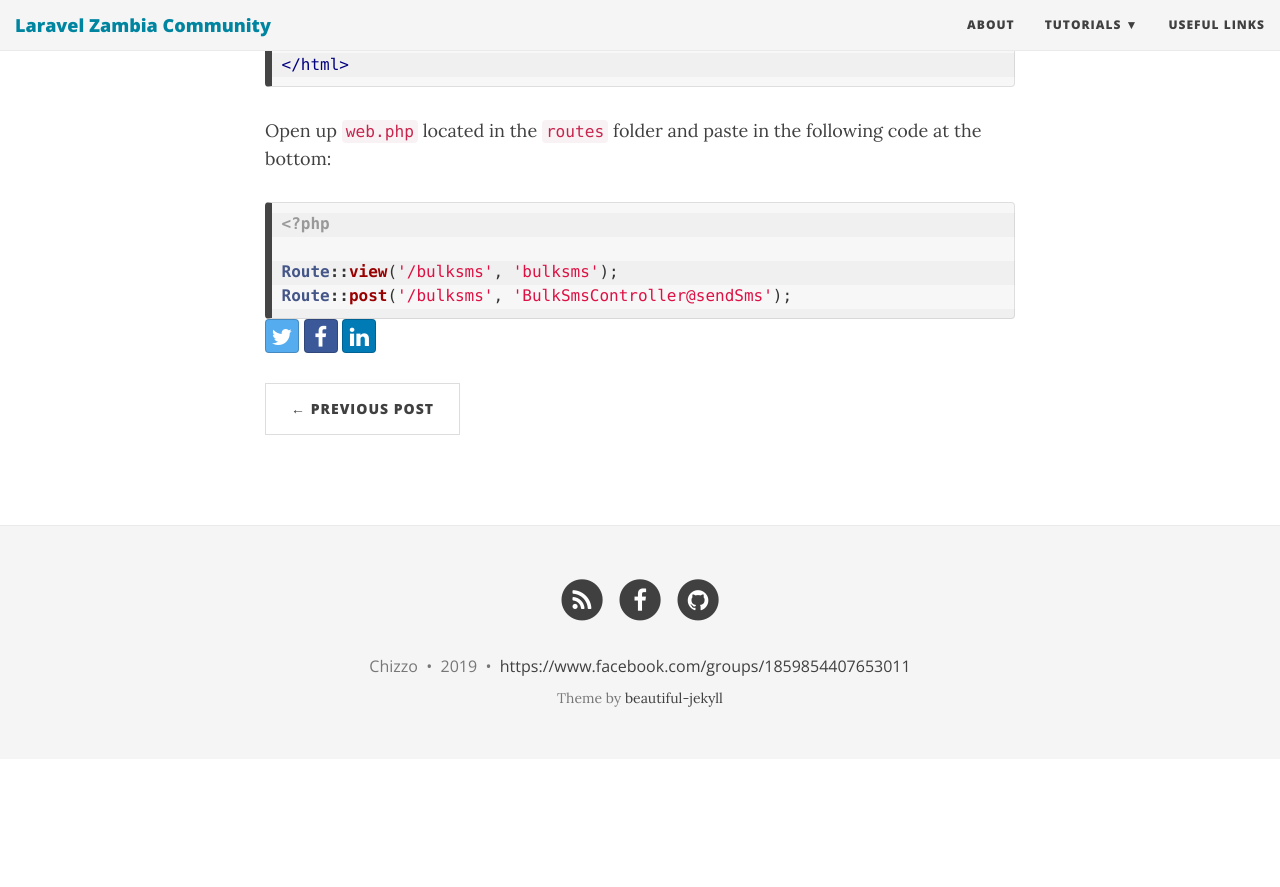
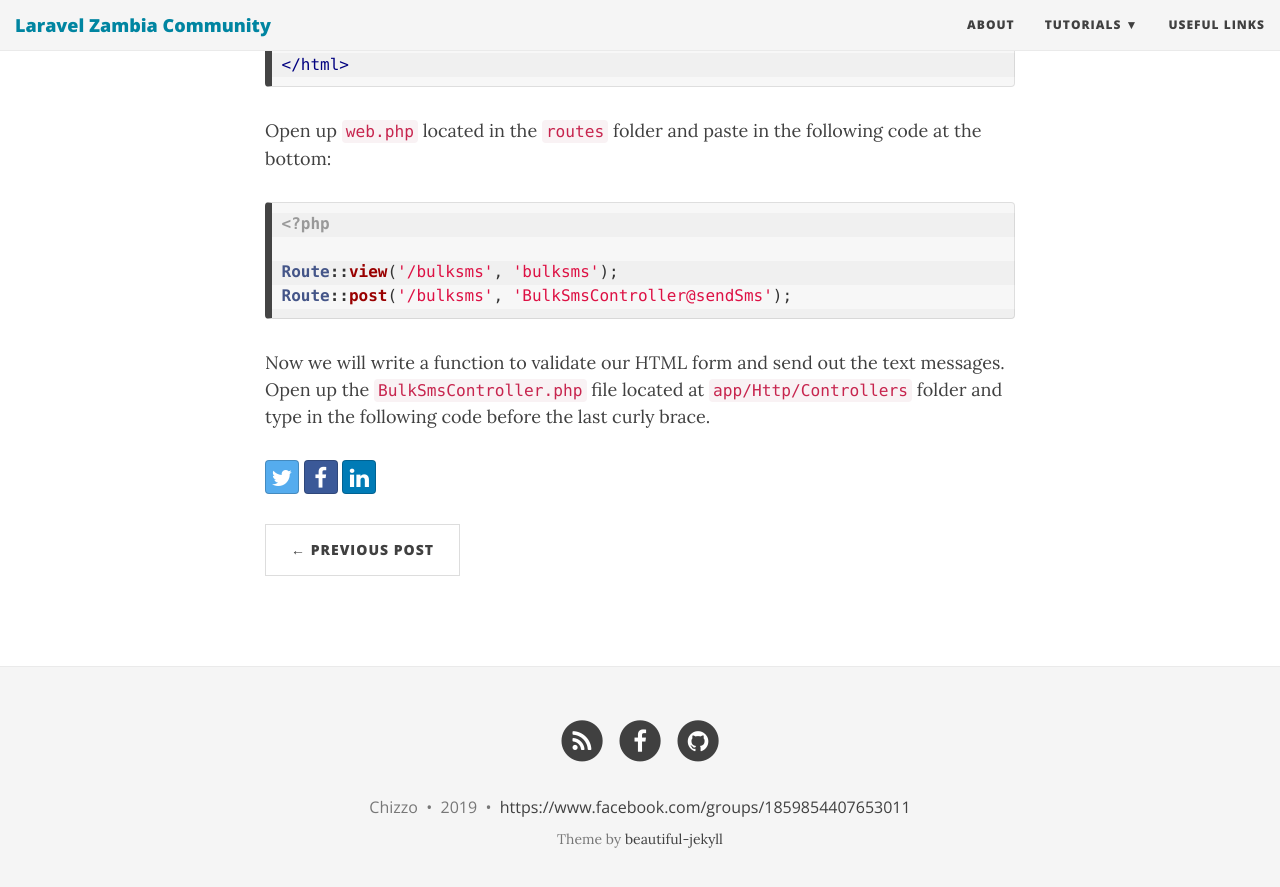
Before and after one commit to Chizzoz/laravel-zambia, a Jekyll site: the page built from _posts/2019-08-12-how-to-send-bulk-sms-with-twilio-and-laravel-php.md, in a window 1280 px wide and 900 px high, scrolled down 2635 px. Shown: the top 887 px of the window. Built offline with Jekyll 4.4.1, drawn with Linux system fonts in a browser that asks for light colours; nearby versions of some CDN libraries; before the commit the page ends 3394 px from its top, so only the background shows below that.

Commit message:
Update 2019-08-12-how-to-send-bulk-sms-with-twilio-and-laravel-php.md

````diff
--- a/_posts/2019-08-12-how-to-send-bulk-sms-with-twilio-and-laravel-php.md
+++ b/_posts/2019-08-12-how-to-send-bulk-sms-with-twilio-and-laravel-php.md
@@ -91,3 +91,4 @@
 Route::view('/bulksms', 'bulksms');
 Route::post('/bulksms', 'BulkSmsController@sendSms');
 ```
+Now we will write a function to validate our HTML form and send out the text messages. Open up the ```BulkSmsController.php``` file located at ```app/Http/Controllers``` folder and type in the following code before the last curly brace.
````
